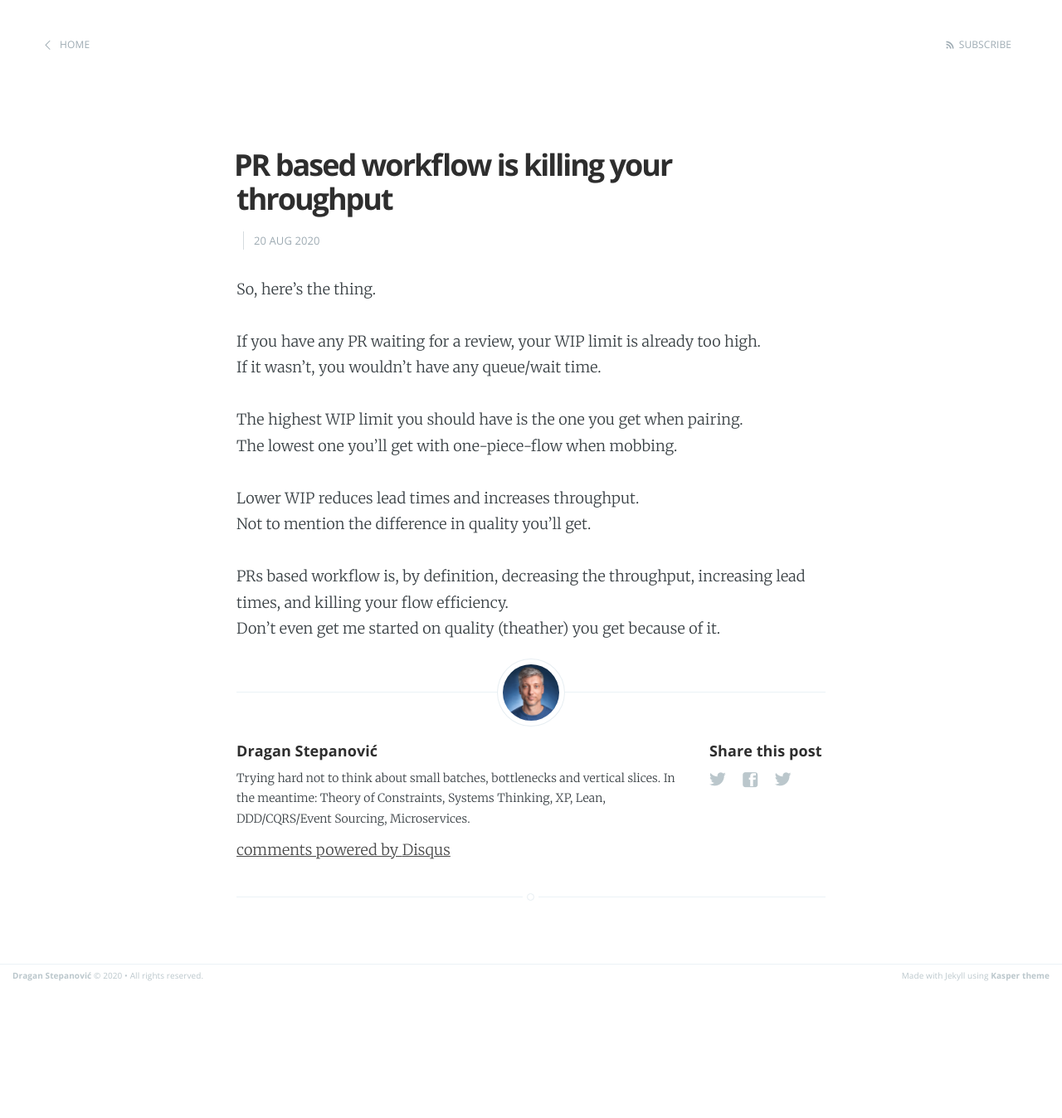
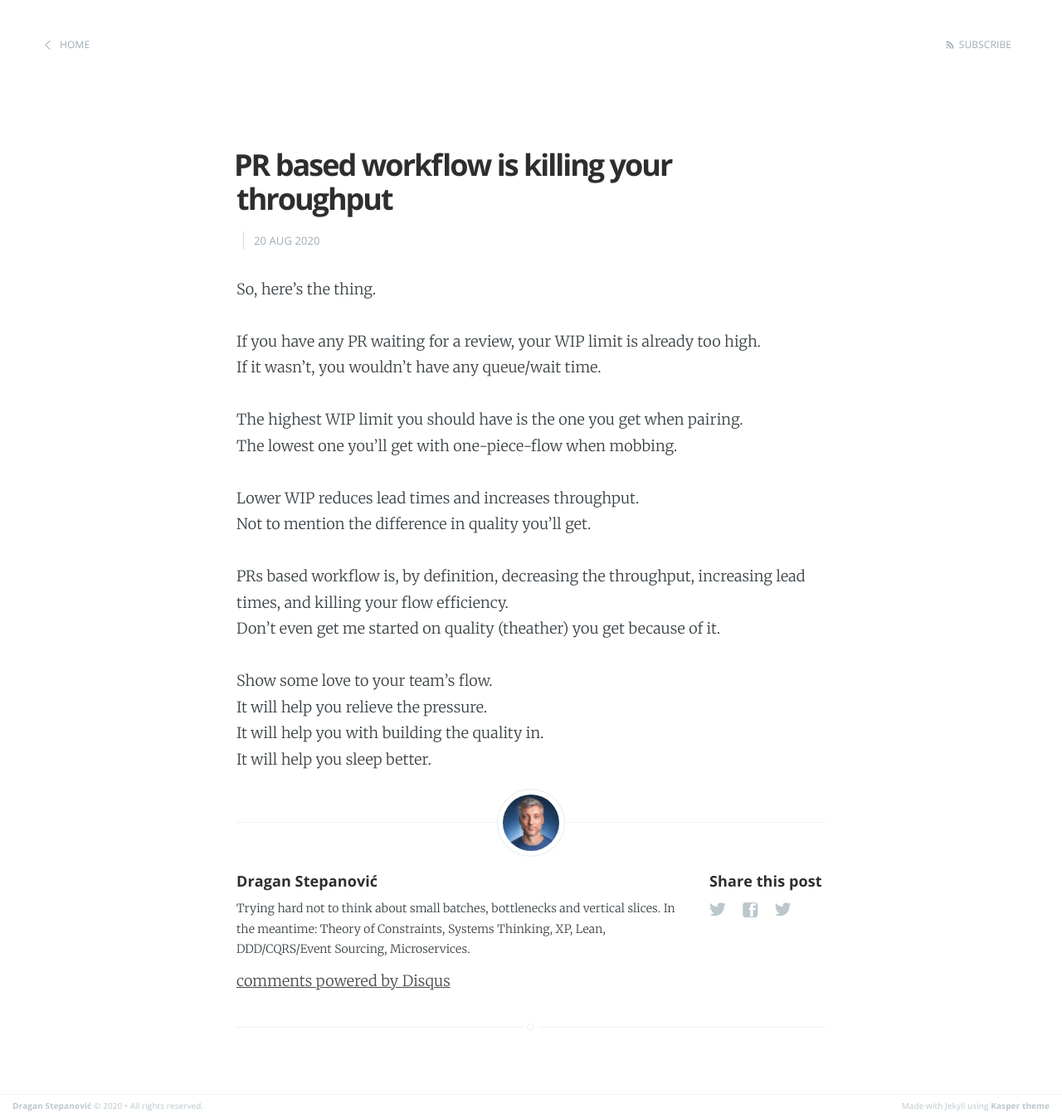
Before and after one commit to dragan-stepanovic/dragan-stepanovic.github.io, a Jekyll site: the page built from _posts/2020-08-20-prs-and-high-wip-limit.md, in a window 1280 px wide. Shown: the whole page at 83% size. Built offline with Jekyll 4.4.1, drawn with Linux system fonts in a browser that asks for light colours; our own code applies the rules of GitHub Pages for plain Markdown files; comment, search, counter and statistics services are not loaded; before the commit the page ends 1190 px from its top, so only the background shows below that.

Commit message:
Update 2020-08-20-prs-and-high-wip-limit.md

```diff
--- a/_posts/2020-08-20-prs-and-high-wip-limit.md
+++ b/_posts/2020-08-20-prs-and-high-wip-limit.md
@@ -15,3 +15,9 @@ Not to mention the difference in quality you'll get.
 
 PRs based workflow is, by definition, decreasing the throughput, increasing lead times, and killing your flow efficiency.
 Don't even get me started on quality (theather) you get because of it.
+
+
+Show some love to your team's flow.
+It will help you relieve the pressure.
+It will help you with building the quality in.
+It will help you sleep better.
```
